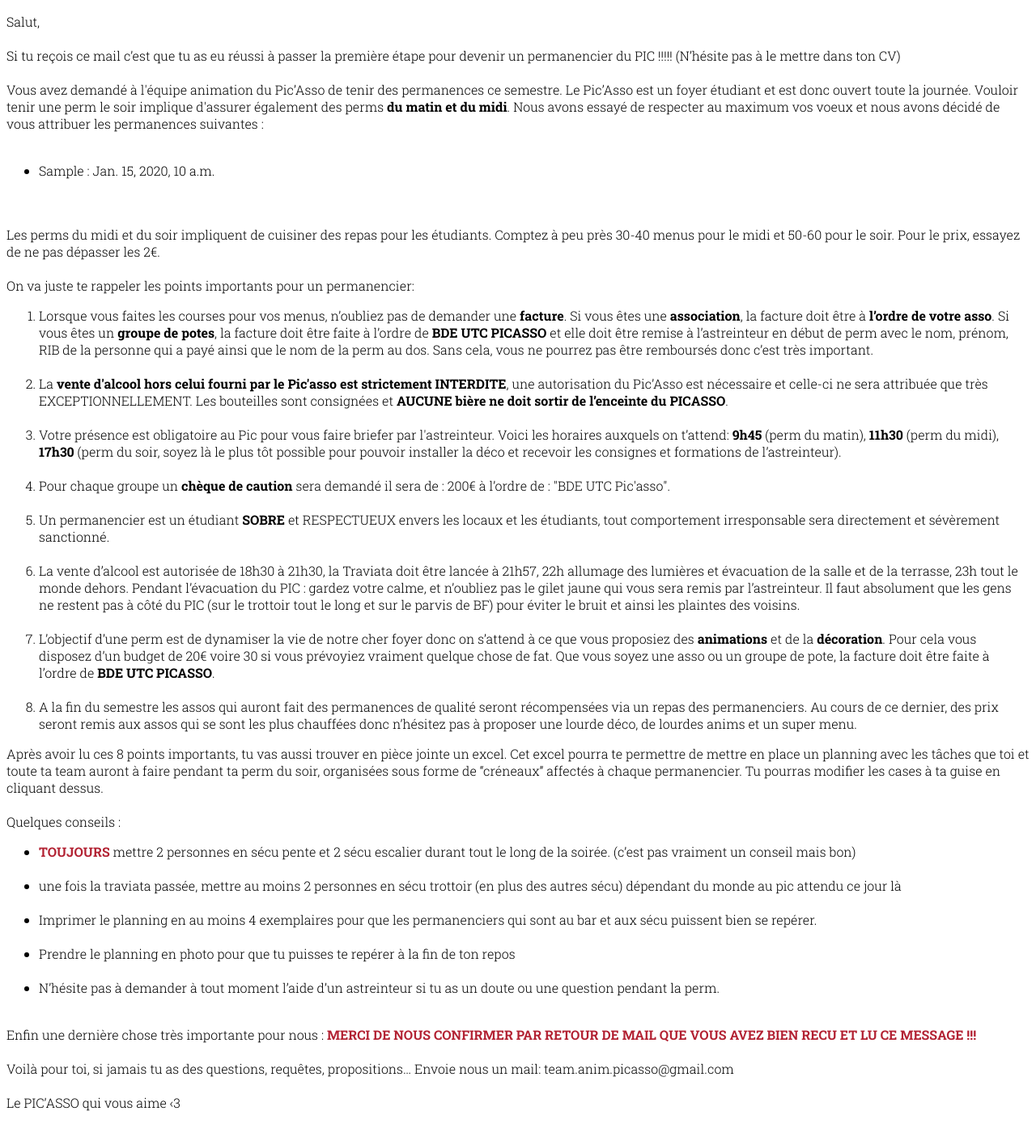
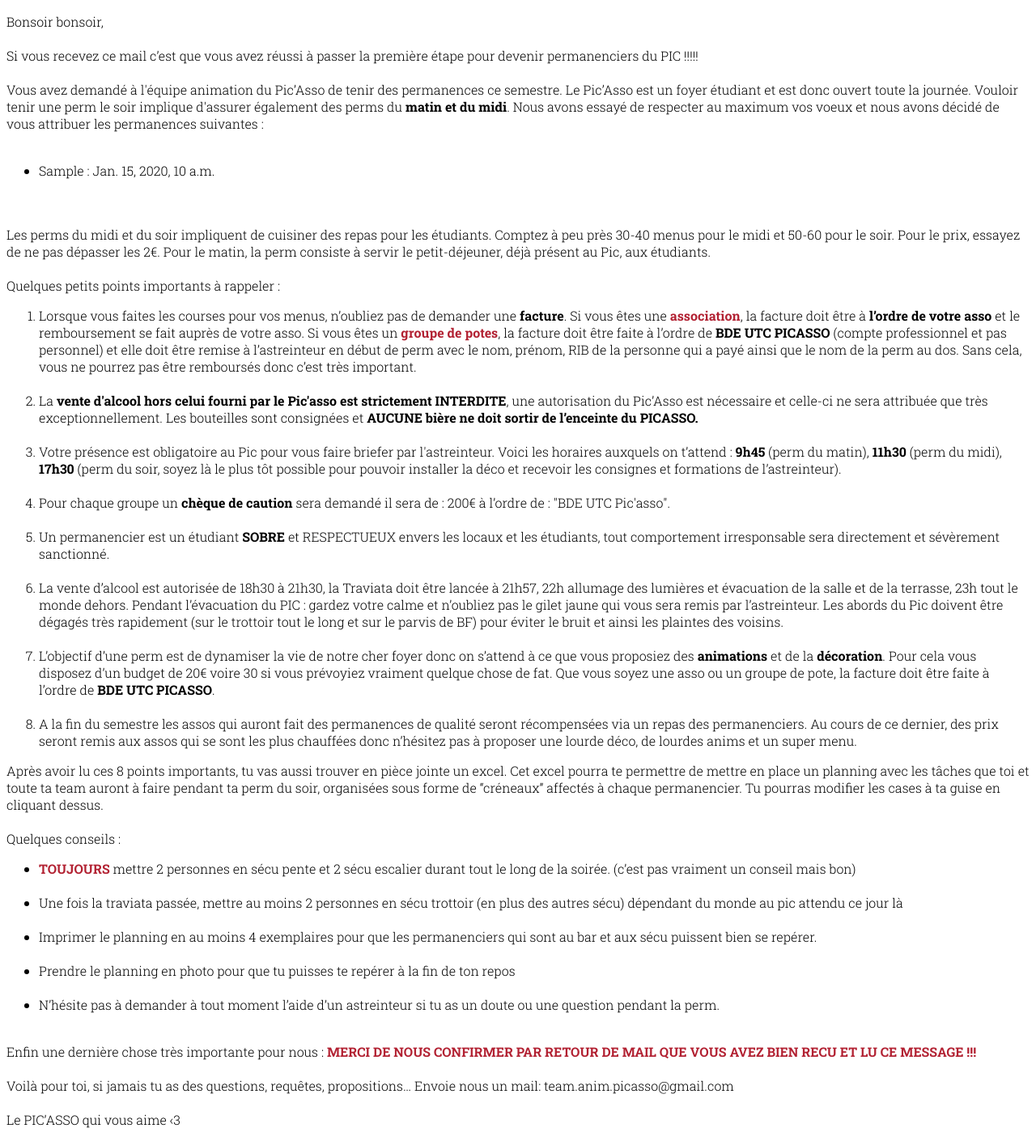
Before and after one commit to picasso-utc/kraken, a Django app: template core/templates/perm_notification.html in a window 1280 px wide. Shown: the whole page at 81% size. Before the commit the page ends 1388 px from the top, so only its background shows below. Run offline with Django 3.2, Linux system fonts and the light colour scheme; the template is opened without the code that fills it: most values are stand-ins (such as "Sample title", 1, 10 or a date in 2020); some libraries are stand-ins or nearby versions.

Commit message:
Edit template to notify perm

```diff
--- a/core/templates/perm_notification.html
+++ b/core/templates/perm_notification.html
@@ -8,11 +8,11 @@
 	</head>
     <body>
         <p>
-            Salut,
+            Bonsoir bonsoir,
             <br><br>
-            Si tu reçois ce mail c’est que tu as eu réussi à passer la première étape pour devenir un permanencier du PIC !!!!! (N’hésite pas à le mettre dans ton CV)
+            Si vous recevez ce mail c’est que vous avez réussi à passer la première étape pour devenir permanenciers du PIC !!!!!
             <br><br>
-            Vous avez demandé à l'équipe animation du Pic’Asso de tenir des permanences ce semestre. Le Pic’Asso est un foyer étudiant et est donc ouvert toute la journée. Vouloir tenir une perm le soir implique d'assurer également des perms <strong>du matin et du midi</strong>. Nous avons essayé de respecter au maximum vos voeux et nous avons décidé de vous attribuer les permanences suivantes :
+            Vous avez demandé à l'équipe animation du Pic’Asso de tenir des permanences ce semestre. Le Pic’Asso est un foyer étudiant et est donc ouvert toute la journée. Vouloir tenir une perm le soir implique d'assurer également des perms du <strong>matin et du midi</strong>. Nous avons essayé de respecter au maximum vos voeux et nous avons décidé de vous attribuer les permanences suivantes :
             <br><br>
             <ul>
                 {% for creneau in creneaux %}
@@ -20,20 +20,22 @@
                 {% endfor %}
             </ul>
             <br><br>
-            Les perms du midi et du soir impliquent de cuisiner des repas pour les étudiants. Comptez à peu près 30-40 menus pour le midi et 50-60 pour le soir. Pour le prix, essayez de ne pas dépasser les 2€.
+            Les perms du midi et du soir impliquent de cuisiner des repas pour les étudiants. Comptez à peu près 30-40 menus pour le midi et 50-60 pour le soir. Pour le prix, essayez de ne pas dépasser les 2€. Pour le matin, la perm consiste à servir le petit-déjeuner, déjà présent au Pic, aux étudiants.
             <br><br>
-            On va juste te rappeler les points importants pour un permanencier:
+            Quelques petits points importants à rappeler :
             <ol>
                 <li>
-                    Lorsque vous faites les courses pour vos menus, n’oubliez pas de demander une <strong>facture</strong>. Si vous êtes une <strong>association</strong>, la facture doit être à <strong>l’ordre de votre asso</strong>. Si vous êtes un <strong>groupe de potes</strong>, la facture doit être faite à l’ordre de <strong>BDE UTC PICASSO</strong> et elle doit être remise à l’astreinteur en début de perm avec le nom, prénom, RIB de la personne qui a payé ainsi que le nom de la perm au dos. Sans cela, vous ne pourrez pas être remboursés donc c’est très important.
+                    Lorsque vous faites les courses pour vos menus, n’oubliez pas de demander une <strong>facture</strong>.
+                    Si vous êtes une <strong class="red">association</strong>, la facture doit être à <strong>l’ordre de votre asso</strong> et le remboursement se fait auprès de votre asso.
+                    Si vous êtes un <strong class="red">groupe de potes</strong>, la facture doit être faite à l’ordre de <strong>BDE UTC PICASSO</strong> (compte professionnel et pas personnel) et elle doit être remise à l’astreinteur en début de perm avec le nom, prénom, RIB de la personne qui a payé ainsi que le nom de la perm au dos. Sans cela, vous ne pourrez pas être remboursés donc c’est très important.
                 </li>
                 <br>
                 <li>
-                    La <strong>vente d'alcool hors celui fourni par le Pic'asso est strictement INTERDITE</strong>, une autorisation du Pic’Asso est nécessaire et celle-ci ne sera attribuée que très EXCEPTIONNELLEMENT. Les bouteilles sont consignées et <strong>AUCUNE bière ne doit sortir de l’enceinte du PICASSO</strong>.
+                    La <strong>vente d'alcool hors celui fourni par le Pic'asso est strictement INTERDITE</strong>, une autorisation du Pic’Asso est nécessaire et celle-ci ne sera attribuée que très exceptionnellement. Les bouteilles sont consignées et <strong>AUCUNE bière ne doit sortir de l’enceinte du PICASSO.</strong>
                 </li>
                 <br>
                 <li>
-                    Votre présence est obligatoire au Pic pour vous faire briefer par l'astreinteur. Voici les horaires auxquels on t’attend: <strong>9h45</strong> (perm du matin), <strong>11h30</strong> (perm du midi), <strong>17h30</strong> (perm du soir, soyez là le plus tôt possible pour pouvoir installer la déco et recevoir les consignes et formations de l’astreinteur).
+                    Votre présence est obligatoire au Pic pour vous faire briefer par l'astreinteur. Voici les horaires auxquels on t’attend : <strong>9h45</strong> (perm du matin), <strong>11h30</strong> (perm du midi), <strong>17h30</strong> (perm du soir, soyez là le plus tôt possible pour pouvoir installer la déco et recevoir les consignes et formations de l’astreinteur).
                 </li>
                 <br>
                 <li>
@@ -45,7 +47,7 @@
                 </li>
                 <br>
                 <li>
-                    La vente d’alcool est autorisée de 18h30 à 21h30, la Traviata doit être lancée à 21h57, 22h allumage des lumières et évacuation de la salle et de la terrasse, 23h tout le monde dehors. Pendant l’évacuation du PIC : gardez votre calme, et n’oubliez pas le gilet jaune qui vous sera remis par l’astreinteur. Il faut absolument que les gens ne restent pas à côté du PIC (sur le trottoir tout le long et sur le parvis de BF)  pour éviter le bruit et ainsi les plaintes des voisins.
+                    La vente d’alcool est autorisée de 18h30 à 21h30, la Traviata doit être lancée à 21h57, 22h allumage des lumières et évacuation de la salle et de la terrasse, 23h tout le monde dehors. Pendant l’évacuation du PIC : gardez votre calme et n’oubliez pas le gilet jaune qui vous sera remis par l’astreinteur. Les abords du Pic doivent être dégagés très rapidement (sur le trottoir tout le long et sur le parvis de BF)  pour éviter le bruit et ainsi les plaintes des voisins.
                 </li>
                 <br>
                 <li>
@@ -65,7 +67,7 @@
                 </li>
                 <br>
                 <li>
-                    une fois la traviata passée, mettre au moins 2 personnes en sécu trottoir (en plus des autres sécu) dépendant du monde au pic attendu ce jour là
+                    Une fois la traviata passée, mettre au moins 2 personnes en sécu trottoir (en plus des autres sécu) dépendant du monde au pic attendu ce jour là
                 </li>
                 <br>
                 <li>
```
